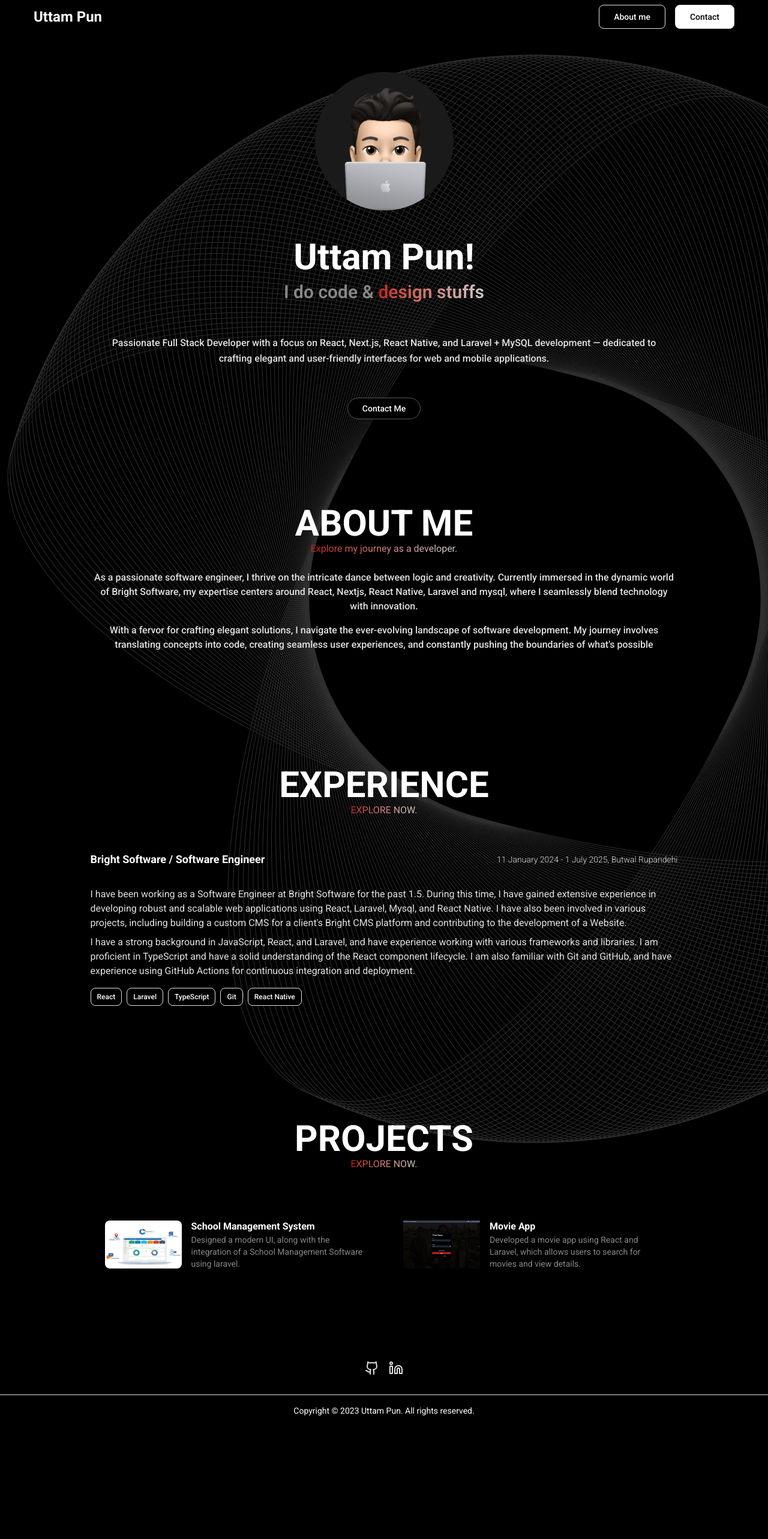
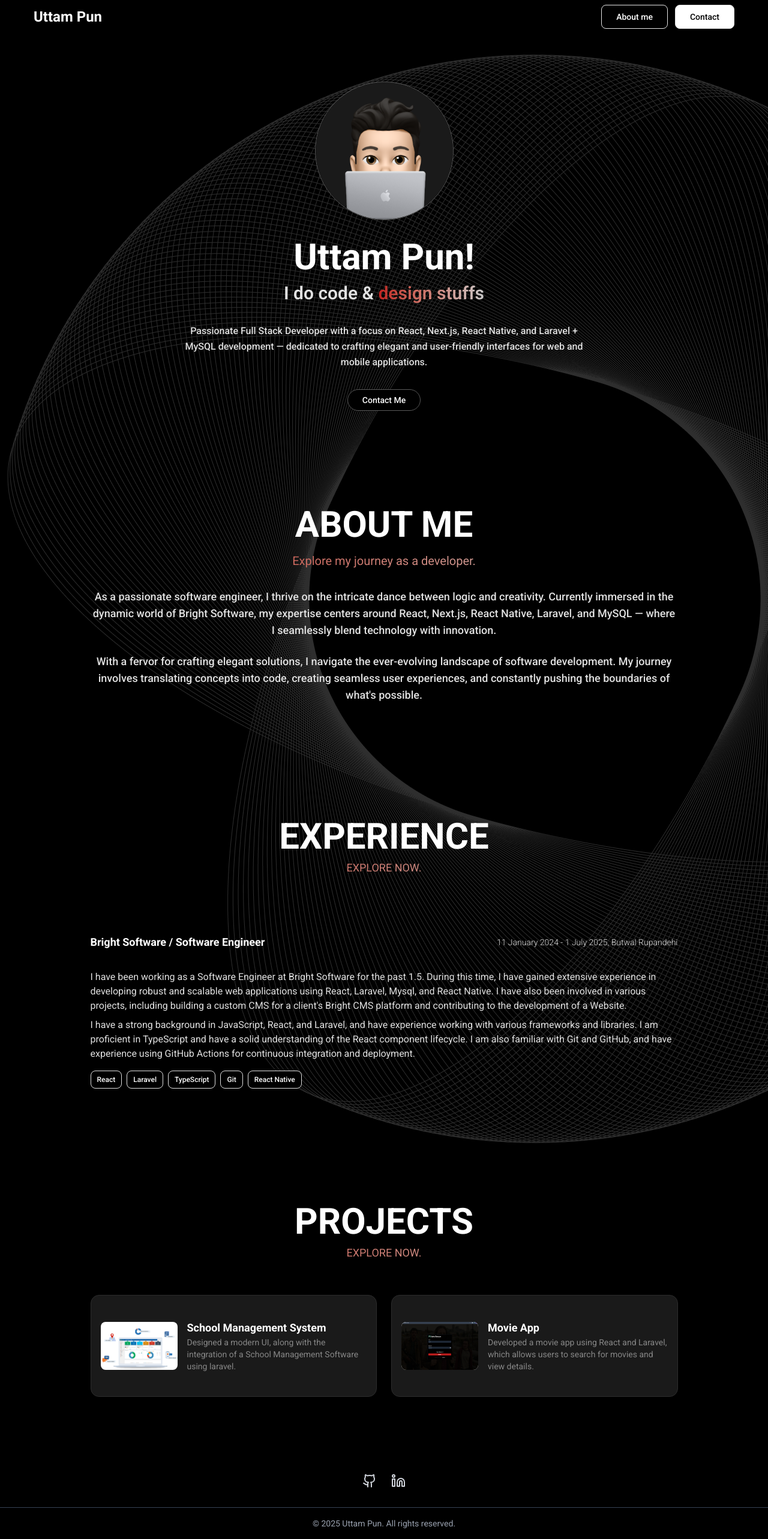
Before and after one commit to uttampun44/new-portfolio, a Next.js app: page / in a window 1280 px wide. Shown: the part 16-2582 px from the top of the page at 60% size. Before the commit the page ends 2394 px from the top, so only its background shows below. Built offline with nearby package versions, Linux system fonts and the light colour scheme.

Commit message:
responsive design added

```diff
--- a/app/components/footer.tsx
+++ b/app/components/footer.tsx
@@ -1,20 +1,37 @@
-import { Facebook, Github, Linkedin } from "lucide-react";
+import { Github, Linkedin } from "lucide-react";
 import Link from "next/link";
 
 export default function Footer() {
   return (
-     <footer>
-       <div className="container max-w-[979px] mx-auto py-8">
-           <div className="icon-row flex justify-center items-center gap-4">
-              <Link href="https://github.com/uttampun44/"><Github className="icon" size={24} style={{color: "#E1E1E1"}} /></Link>
-              <Link href="https://www.linkedin.com/notifications/?filter=all"><Linkedin className="icon" size={24} style={{color: "#E1E1E1"}} /></Link>
-           </div>
-       </div>
-       <div className="copyrights boder-2 border-[#E1E1E1] border-t-[1px] w-full">
-          <div className="text-copyrights text-white text-center py-4 font-normal text-sm">
-            Copyright © 2023 Uttam Pun. All rights reserved.
-          </div>
-       </div>
-     </footer>
-  )
+    <footer className=" text-white">
+
+      <div className="container max-w-[979px] mx-auto px-4 py-8">
+        <div className="flex justify-center items-center gap-6">
+          <Link
+            href="https://github.com/uttampun44/"
+            target="_blank"
+            rel="noopener noreferrer"
+            aria-label="GitHub"
+          >
+            <Github size={24} className="text-gray-300 hover:text-white transition-colors" />
+          </Link>
+          <Link
+            href="https://www.linkedin.com/in/uttampun/"
+            target="_blank"
+            rel="noopener noreferrer"
+            aria-label="LinkedIn"
+          >
+            <Linkedin size={24} className="text-gray-300 hover:text-white transition-colors" />
+          </Link>
+        </div>
+      </div>
+
+
+      <div className="border-t border-gray-700">
+        <div className="text-center py-4 text-sm font-normal text-gray-400">
+          © {new Date().getFullYear()} Uttam Pun. All rights reserved.
+        </div>
+      </div>
+    </footer>
+  );
 }
--- a/app/components/header.tsx
+++ b/app/components/header.tsx
@@ -3,13 +3,14 @@ import { Button } from "./ui/button";
 
 export default function Header() {
   return (
-    <header className="px-4 py-6">
-      <div className="header-container max-w-[1168px] mx-auto flex flex-wrap justify-between items-center gap-y-4">
-        <div className="title text-white text-xl sm:text-2xl font-bold w-full sm:w-auto text-center sm:text-left">
-          <h1><Link href="/">Uttam Pun</Link></h1>
+    <header className="px-4 py-6 ">
+      <div className="max-w-[1168px] mx-auto flex flex-col sm:flex-row items-center justify-between gap-4">
+
+        <div className="text-white text-2xl font-bold text-center sm:text-left w-full sm:w-auto">
+          <Link href="/">Uttam Pun</Link>
         </div>
 
-        <div className="buttonRow flex gap-x-4 w-full sm:w-auto justify-center sm:justify-end">
+        <div className="flex flex-wrap justify-center sm:justify-end gap-3">
           <Button
             asChild
             size="lg"
@@ -23,7 +24,7 @@ export default function Header() {
             asChild
             size="lg"
             variant="outline"
-            className="font-medium text-black bg-white hover:bg-gray-200"
+            className="text-black bg-white hover:bg-gray-200 font-medium"
           >
             <Link href="/contact">Contact</Link>
           </Button>
--- a/app/components/home-section/about/about.tsx
+++ b/app/components/home-section/about/about.tsx
@@ -1,30 +1,33 @@
 export default function About() {
   return (
-    <section className="my-24">
-      <div data-test-id="about-container" className="about-container max-w-[979px] mx-auto pb-24 w-full">
-        <div className="about-grid text-center grid grid-cols-1 justify-items-center items-center">
-          <h1 className="text-white text-center uppercase font-bold text-4xl sm:text-5xl md:text-6xl">
+    <section className="py-24 px-4">
+      <div
+        data-test-id="about-container"
+        className="max-w-[979px] mx-auto text-center"
+      >
+        <h1 className="text-white uppercase font-bold text-4xl sm:text-5xl md:text-6xl mb-4">
           About Me
         </h1>
-          <p className="bg-gradient-to-r from-[#C11E1E] to-[#C9C9C9] bg-clip-text text-transparent">
+
+        <p className="bg-gradient-to-r from-[#C11E1E] to-[#C9C9C9] bg-clip-text text-transparent text-lg sm:text-xl">
           Explore my journey as a developer.
         </p>
-          <div className="details text-[#E1E1E1] mt-6 font-medium text-base">
-            <p className="">
+
+        <div className="text-[#E1E1E1] mt-8 space-y-6 text-base sm:text-lg font-medium">
+          <p>
             As a passionate software engineer, I thrive on the intricate dance
             between logic and creativity. Currently immersed in the dynamic
             world of Bright Software, my expertise centers around React,
-              Nextjs, React Native, Laravel and mysql, where I seamlessly blend
-              technology with innovation.
+            Next.js, React Native, Laravel, and MySQL — where I seamlessly
+            blend technology with innovation.
           </p>
-            <p className="mt-4">
+
+          <p>
             With a fervor for crafting elegant solutions, I navigate the
-              ever-evolving landscape of software development. My journey
-              involves translating concepts into code, creating seamless user
-              experiences, and constantly pushing the boundaries of what's
-              possible
+            ever-evolving landscape of software development. My journey involves
+            translating concepts into code, creating seamless user experiences,
+            and constantly pushing the boundaries of what's possible.
           </p>
-          </div>
         </div>
       </div>
     </section>
--- a/app/components/home-section/experience/experience.tsx
+++ b/app/components/home-section/experience/experience.tsx
@@ -3,19 +3,18 @@ import { workData } from "@data/workData";
 
 export default function Experience() {
   return (
-    <section className="my-24">
-      <div className="experience-container max-w-[979px] mx-auto pb-24 w-full">
-        <div className="about-grid text-center grid grid-cols-1 justify-items-center items-center">
-          <h1 className="text-white text-center uppercase font-bold text-4xl sm:text-5xl md:text-6xl">
+    <section className="py-24 px-4">
+      <div className="max-w-[979px] mx-auto w-full text-center">
+
+        <h1 className="text-white uppercase font-bold text-4xl sm:text-5xl md:text-6xl mb-2">
           Experience
         </h1>
-          <p className="bg-gradient-to-r from-[#C11E1E] to-[#C9C9C9] bg-clip-text text-transparent uppercase">
+        <p className="bg-gradient-to-r from-[#C11E1E] to-[#C9C9C9] bg-clip-text text-transparent uppercase mb-10 text-base sm:text-lg">
           Explore Now.
         </p>
 
-          <div className="experience-row">
-           {
-              workData.map((work, index) => (
+        <div className="grid gap-10">
+          {workData.map((work, index) => (
             <WorkExperience
               key={index}
               title={work.title}
@@ -24,9 +23,7 @@ export default function Experience() {
               descriptionTwo={work.descriptionTwo}
               technologies={work.techonologies}
             />
-              ))
-           }
-          </div>
+          ))}
         </div>
       </div>
     </section>
--- a/app/components/home-section/hero/hero.tsx
+++ b/app/components/home-section/hero/hero.tsx
@@ -5,26 +5,28 @@ import Link from "next/link";
 
 export default function Hero() {
   return (
-    <section className="px-4 py-12">
-      <div data-test-id="hero-container" className="hero-container max-w-[979px] mx-auto w-full">
-        <div className="hero-grid grid grid-cols-1 justify-items-center gap-6 items-center text-center">
-          <div className="hero-image">
+    <section className="px-4 py-16">
+      <div
+        data-test-id="hero-container"
+        className="max-w-[979px] mx-auto w-full text-center grid gap-8"
+      >
+        <div className="mx-auto">
           <Image
             src={HeroImage}
-              alt="hero_image"
+            alt="Uttam Pun"
             width={231}
             height={231}
             loading="lazy"
             quality={100}
-              className="w-[150px] sm:w-[180px] md:w-[231px] h-auto mx-auto"
+            className="rounded-full w-[150px] sm:w-[180px] md:w-[231px] h-auto mx-auto border border-[#585858]"
           />
         </div>
 
-          <div className="details pt-6 text-[#878787]">
+        <div className="text-[#E1E1E1] space-y-3">
           <h1 className="text-white font-bold text-4xl sm:text-5xl md:text-6xl">
             Uttam Pun!
           </h1>
-            <p className="font-semibold text-xl sm:text-2xl md:text-3xl my-2.5">
+          <p className="font-semibold text-xl sm:text-2xl md:text-3xl">
             I do code &{" "}
             <span className="bg-gradient-to-r from-[#C11E1E] to-[#C9C9C9] bg-clip-text text-transparent">
               design stuffs
@@ -32,26 +34,22 @@ export default function Hero() {
           </p>
         </div>
 
-          <div className="passionate my-5 mb-7 text-[#E1E1E1] font-medium text-sm sm:text-base leading-relaxed px-4">
-            Passionate Full Stack Developer with a focus on React, Next.js, React Native,
-            and Laravel + MySQL development — dedicated to crafting elegant and user-friendly
-            interfaces for web and mobile applications.
-          </div>
+        <p className="text-[#E1E1E1] font-medium text-sm sm:text-base leading-relaxed max-w-[700px] mx-auto">
+          Passionate Full Stack Developer with a focus on React, Next.js, React
+          Native, and Laravel + MySQL development — dedicated to crafting
+          elegant and user-friendly interfaces for web and mobile applications.
+        </p>
 
-          <div className="contact-me">
+        {/* CTA Button */}
+        <div>
           <Button
             asChild
-              className="bg-black rounded-full py-3 px-6 text-white border border-[#585858] font-medium hover:bg-[#1a1a1a] transition"
+            className="bg-black border border-[#585858] text-white px-6 py-3 rounded-full hover:bg-[#1a1a1a] transition font-medium"
           >
-              <Link href="/contact" className="text-white">
-                Contact Me
-              </Link>
+            <Link href="/contact">Contact Me</Link>
           </Button>
-          </div>
-
         </div>
       </div>
     </section>
-
   );
 }
--- a/app/components/home-section/projects/projects.tsx
+++ b/app/components/home-section/projects/projects.tsx
@@ -4,38 +4,50 @@ import Link from "next/link";
 
 export default function Projects() {
   return (
-    <section>
-      <div data-test-id="projects-container" className="project-container max-w-[979px] mx-auto pb-24 w-full">
-        <div className="about-grid text-center grid grid-cols-1 justify-items-center items-center">
-          <h1 className="text-white text-center uppercase font-bold text-4xl sm:text-5xl md:text-6xl">
+    <section className="py-24 px-4">
+      <div
+        data-test-id="projects-container"
+        className="max-w-[979px] mx-auto w-full"
+      >
+        <div className="text-center">
+          <h1 className="text-white uppercase font-bold text-4xl sm:text-5xl md:text-6xl mb-2">
             Projects
           </h1>
-          <p className="bg-gradient-to-r from-[#C11E1E] to-[#C9C9C9] bg-clip-text text-transparent uppercase">
+          <p className="bg-gradient-to-r from-[#C11E1E] to-[#C9C9C9] bg-clip-text text-transparent uppercase text-base sm:text-lg">
             Explore Now.
           </p>
         </div>
 
-        <div className="projectsGrid grid md:grid-cols-2 gap-4 mt-14">
+        <div className="grid gap-6 sm:grid-cols-2 mt-14">
           {projectsData.map((project, index) => (
             <Link
               key={index}
               href={project.link}
-              className="project-card">
-                <Card
-              key={index}
-              className="border-none"
+              className="transition-transform hover:scale-[1.01] hover:shadow-lg"
+              target="_blank"
+              rel="noopener noreferrer"
             >
-              <CardContent className="flex items-center gap-4">
-                 <div className="img flex-shrink-0 bg-white w-32 h-20 rounded-md">
-                   <img src={project.image} alt="project_image" className="w-full h-full" />
-                 </div>
-                 <div className="project-name flex-1">
-                    <h6 className="text-base font-bold text-white">{project.name}</h6>
-                    <p className="text-[#878787] text-sm">{project.developedBy}</p>
-                 </div>
-              </CardContent>
+              <Card className="bg-[#1a1a1a] border border-[#2c2c2c]">
+                <CardContent className="flex items-center gap-4 p-4">
+                  <div className="flex-shrink-0 w-32 h-20 bg-white rounded-md overflow-hidden">
+                    <img
+                      src={project.image}
+                      alt={project.name}
+                      className="w-full h-full object-cover"
+                    />
+                  </div>
+
+                  <div className="text-left">
+                    <h6 className="text-white font-bold text-lg">
+                      {project.name}
+                    </h6>
+                    <p className="text-[#878787] text-sm">
+                      {project.developedBy}
+                    </p>
+                  </div>
+                </CardContent>
               </Card>
-              </Link>
+            </Link>
           ))}
         </div>
       </div>
```
Lines whose indentation alone changed are shown as unchanged.
